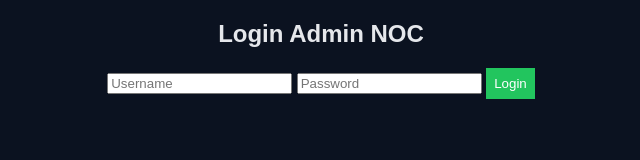
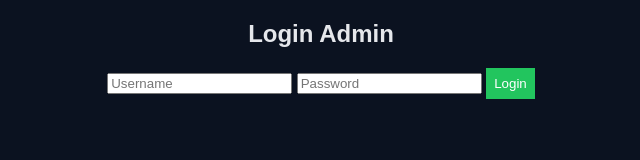
Before and after one commit to zaky0088/new-data-FO, a plain HTML site: page login.html in a window 1280 px wide. Shown: the whole page, without its empty margins (319-959 px from the left). Drawn offline with Linux system fonts and the light colour scheme.

Commit message:
Update login.html

```diff
--- a/login.html
+++ b/login.html
@@ -6,7 +6,7 @@
 </head>
 <body>
 
-<h2>Login Admin NOC</h2>
+<h2>Login Admin </h2>
 
 <input type="text" id="username" placeholder="Username">
 <input type="password" id="password" placeholder="Password">
```
